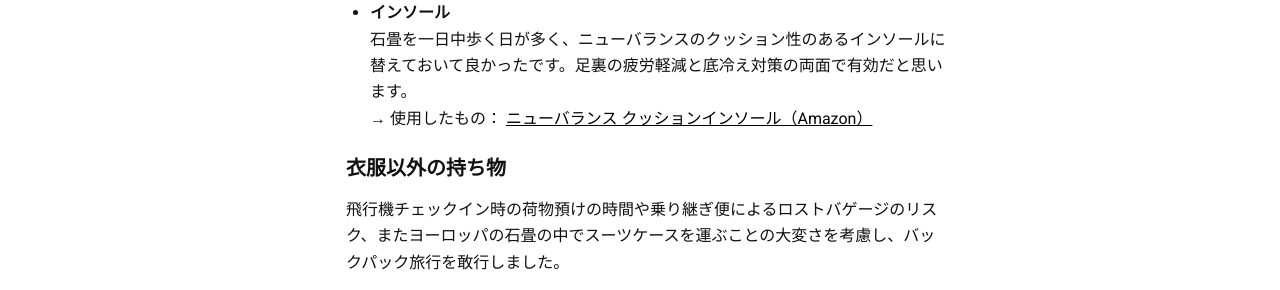
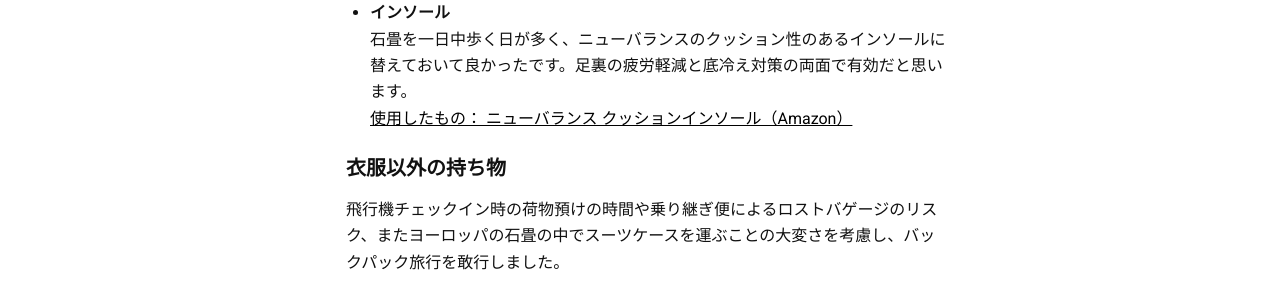
Before and after one commit to spira-unplugged/birusupi, a Jekyll site: the page built from _posts/2026-01-07-eurotrip.md, in a window 1280 px wide and 900 px high, scrolled down 6328 px. Shown: the part 151-441 px from the top of the window. Built offline with Jekyll 4.4.1, drawn with Linux system fonts in a browser that asks for light colours; comment, search, counter and statistics services are not loaded; some of the changed text lies outside the part shown.

```diff
--- a/_posts/2026-01-07-eurotrip.md
+++ b/_posts/2026-01-07-eurotrip.md
@@ -163,7 +163,7 @@ image: /assets/img/2026-01-07-eurotrip/Regensburg.jpg
 
 - **インソール**
   石畳を一日中歩く日が多く、ニューバランスのクッション性のあるインソールに替えておいて良かったです。足裏の疲労軽減と底冷え対策の両面で有効だと思います。
-  → 使用したもの： [ニューバランス クッションインソール（Amazon）](https://www.amazon.co.jp/dp/B09Z9819W8?th=1&psc=1&linkCode=ll1&tag=birusupi06-22&linkId=24e4a96477a63c17408c04fba20f25da&language=ja_JP&ref_=as_li_ss_tl)
+[使用したもの： ニューバランス クッションインソール（Amazon）](https://www.amazon.co.jp/dp/B09Z9819W8?th=1&psc=1&linkCode=ll1&tag=birusupi06-22&linkId=24e4a96477a63c17408c04fba20f25da&language=ja_JP&ref_=as_li_ss_tl)
 
 
 ### 衣服以外の持ち物
@@ -237,7 +237,7 @@ image: /assets/img/2026-01-07-eurotrip/Regensburg.jpg
 宿の適当なところに引っ掛けて、洗った衣服を乾かすのにとても便利でした。
 ヨーロッパの宿は暖房が効いていることが多く、これがあると一晩でだいたい乾きます。
 
-→ 使用したもの： [オーエ 洗濯 物干し ロープ（Amazon）](https://www.amazon.co.jp/dp/B0026R93QM?th=1&linkCode=ll1&tag=birusupi06-22&linkId=89228856e0c718573708b6c7da8b0e02&language=ja_JP&ref_=as_li_ss_tl)
+[使用したもの： オーエ 洗濯 物干し ロープ（Amazon）](https://www.amazon.co.jp/dp/B0026R93QM?th=1&linkCode=ll1&tag=birusupi06-22&linkId=89228856e0c718573708b6c7da8b0e02&language=ja_JP&ref_=as_li_ss_tl)
 
 
 #### バックパック
```
